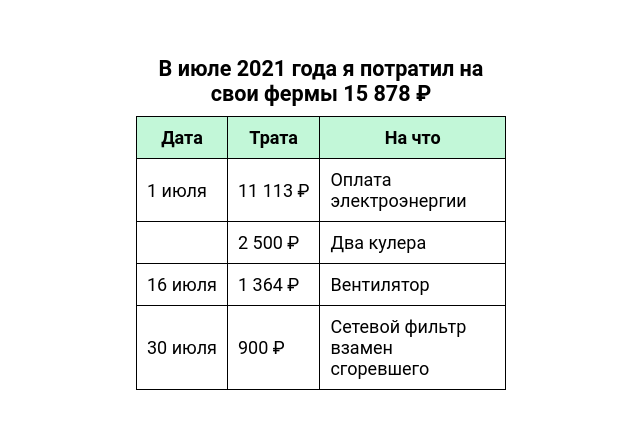
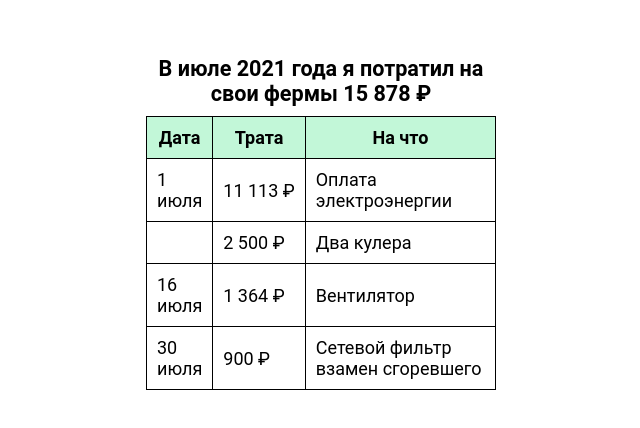
Before and after one commit to Hardforehead/TestRepo, a plain HTML site: page index.html in a window 1280 px wide. Shown: the part 144-572 px from the top of the page, without its empty margins (319-959 px from the left). Drawn offline with Linux system fonts and the light colour scheme.

Commit message:
fix: table fixed

```diff
--- a/index.html
+++ b/index.html
@@ -15,10 +15,10 @@
          <th>Трата</th>
          <th>На что</th>
         </tr>
-        <tr><td><nobr>1 июля</nobr></td><td><nobr>11 113 ₽</nobr></td><td>Оплата электроэнергии</td></tr>
+        <tr><td><nobr>1 <br> июля</nobr></td><td><nobr>11 113 ₽</nobr></td><td>Оплата электроэнергии</td></tr>
         <tr><td><nobr> </nobr>       </td><td><nobr>2 500   ₽</nobr></td><td>Два кулера</td></tr>
-        <tr><td><nobr>16 июля</nobr></td><td><nobr>1 364  ₽</nobr></td><td>Вентилятор</td></tr>
-        <tr><td><nobr>30 июля</nobr></td><td><nobr>900    ₽</nobr></td><td>Сетевой фильтр взамен сгоревшего</td></tr>
+        <tr><td><nobr>16 <br> июля</nobr></td><td><nobr>1 364  ₽</nobr></td><td>Вентилятор</td></tr>
+        <tr><td><nobr>30 <br> июля</nobr></td><td><nobr>900    ₽</nobr></td><td>Сетевой фильтр взамен сгоревшего</td></tr>
        </table>
 
 </body>
--- a/style.css
+++ b/style.css
@@ -6,7 +6,7 @@
     font-family: "Roboto";
     font-size: large;
     font-weight: 500;
-    width: 370px;
+    width: 350px;
     justify-content: center;
   }
 
```
